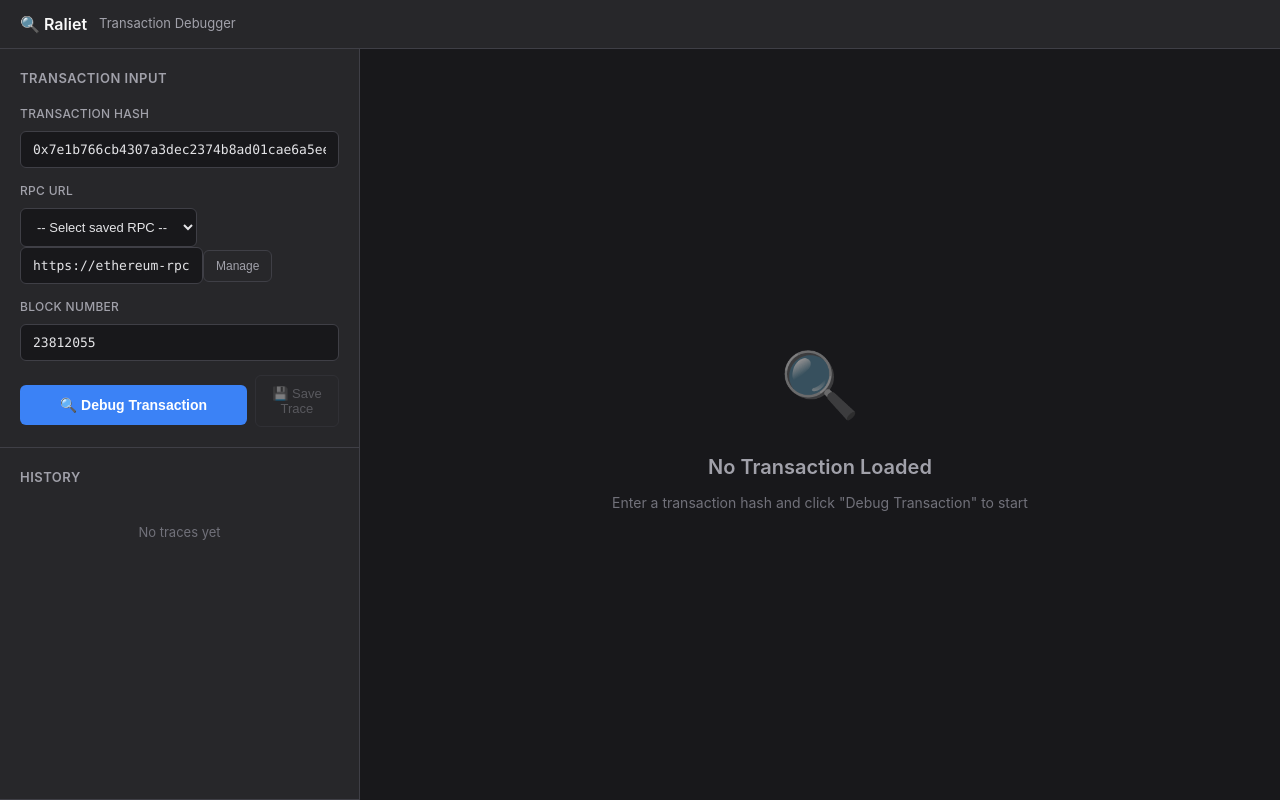
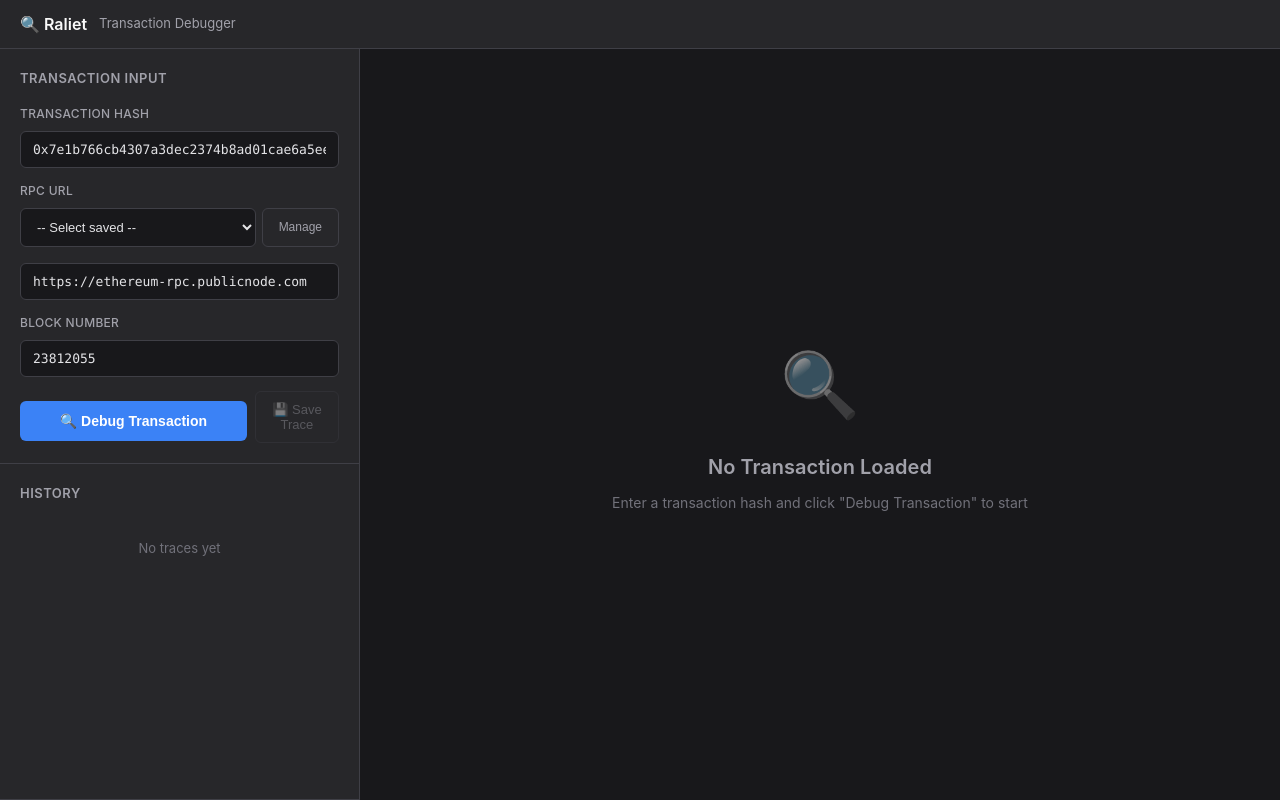
Before and after one commit to derawl/raliet, a React (Vite) app: page / in a window 1280 px wide. Built offline with nearby package versions, Linux system fonts and the light colour scheme.

Commit message:
Refactor RPC selection UI; rename class for clarity and enhance input layout for improved user experience.

```diff
--- a/src/App.tsx
+++ b/src/App.tsx
@@ -212,7 +212,7 @@ function App() {
 
         <div className="input-group">
           <label htmlFor="rpc-url">RPC URL</label>
-          <div className="rpc-row">
+          <div className="rpc-select-row">
             <select
               className="rpc-select"
               value={rpcList.findIndex((r) => (r.url || "") === rpcUrl)}
@@ -221,25 +221,25 @@ function App() {
                 if (!isNaN(idx) && idx >= 0) selectRpc(idx);
               }}
             >
-              <option value={-1}>-- Select saved RPC --</option>
+              <option value={-1}>-- Select saved --</option>
               {rpcList.map((r, i) => (
                 <option key={i} value={i}>
                   {r.chain ? `${r.chain} — ${r.label}` : r.label}
                 </option>
               ))}
             </select>
-            <input
-              id="rpc-url"
-              className="rpc-input"
-              type="text"
-              value={rpcUrl}
-              onChange={(e) => setRpcUrl(e.target.value)}
-              placeholder="https://..."
-            />
-            <button className="mini-btn" onClick={() => setShowRpcModal(true)}>
+            <button className="manage-btn" onClick={() => setShowRpcModal(true)}>
               Manage
             </button>
           </div>
+          <input
+            id="rpc-url"
+            className="rpc-input-full"
+            type="text"
+            value={rpcUrl}
+            onChange={(e) => setRpcUrl(e.target.value)}
+            placeholder="https://..."
+          />
         </div>
 
         <div className="input-row">
```
